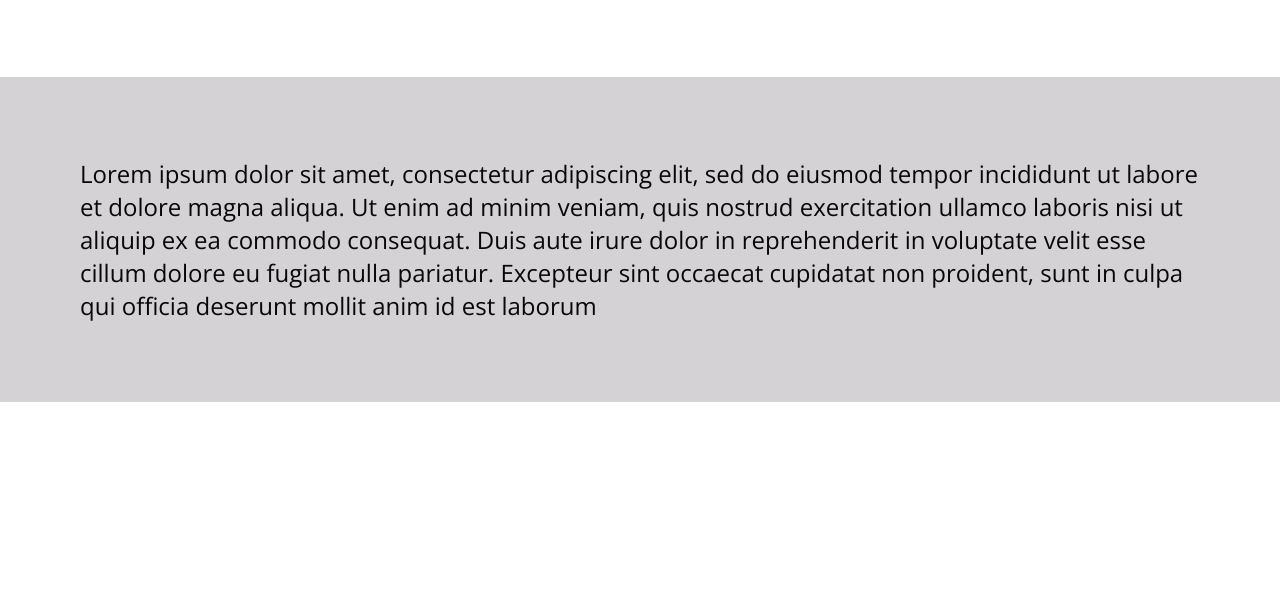
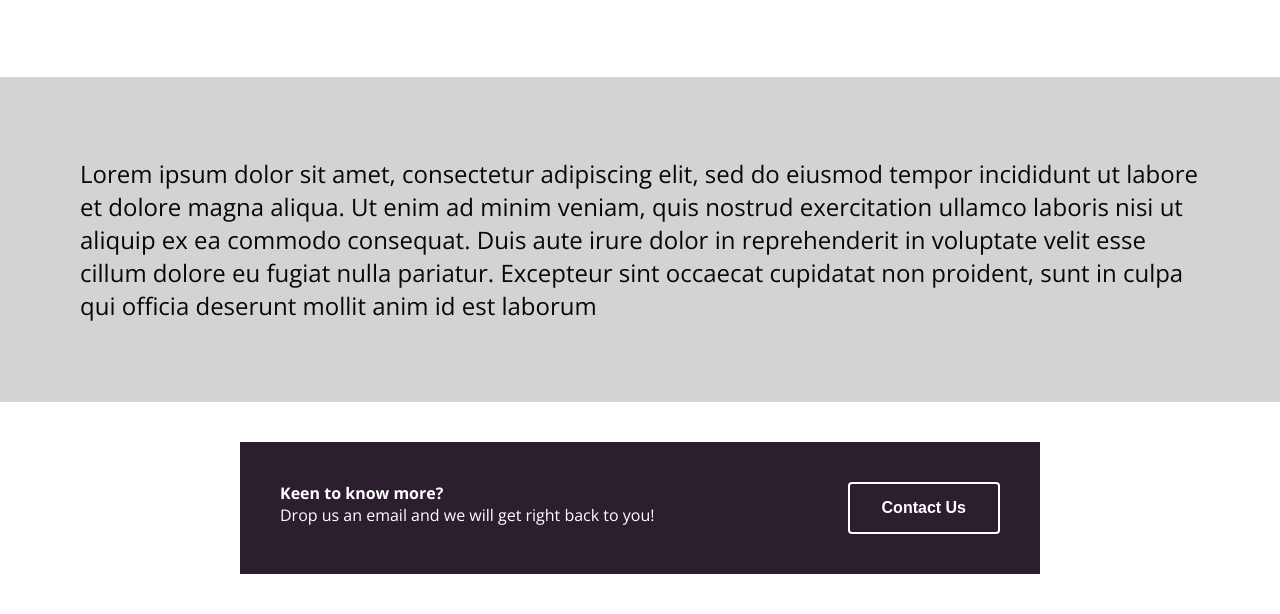
Before and after one commit to maryanne-n/music-lessons, a plain HTML site: page index.html in a window 1280 px wide. Shown: the part 1160-1774 px from the top of the page. Before the commit the page ends 1562 px from the top, so only its background shows below. Drawn offline with nearby package versions, Linux system fonts and the light colour scheme.

Commit message:
Add call to action section. Begin creating responsiveness

```diff
--- a/index.html
+++ b/index.html
@@ -57,6 +57,17 @@
     <div class="quote-container">
         <p>Lorem ipsum dolor sit amet, consectetur adipiscing elit, sed do eiusmod tempor incididunt ut labore et dolore magna aliqua. Ut enim ad minim veniam, quis nostrud exercitation ullamco laboris nisi ut aliquip ex ea commodo consequat. Duis aute irure dolor in reprehenderit in voluptate velit esse cillum dolore eu fugiat nulla pariatur. Excepteur sint occaecat cupidatat non proident, sunt in culpa qui officia deserunt mollit anim id est laborum</p>
     </div>
+    <div class="cta-section">
+        <div class="cta-container">
+            <div class="cta-text">
+                <h3>Keen to know more?</h3>
+                <p>Drop us an email and we will get right back to you!</p>
+            </div>
+            <!-- <div class="cta-button"> -->
+            <button class="btn">Contact Us</button>
+            <!-- </div> -->
+        </div>
+    </div>
     <div cliass="footer">
 
     </div>
--- a/style.css
+++ b/style.css
@@ -4,7 +4,8 @@
   --off-white: #F5F4F4;
   --light-gray: #8A93A5;
   --main-rose: #CE525C;
-  --light-rose: #BD7D7E;
+  --wine: #542938;
+  --light-wine: #8e6070;
   --midnight-purple: #2B1F2D;
   }
 
@@ -23,6 +24,15 @@ body, h1, h2, h3, h4, h5, h6, p, ol, ul {
   font-weight: normal;
 }
 
+h3 {
+  font-weight: 700;
+  font-size: 16px;
+}
+
+button, p {
+  font-size: 16px;
+}
+
 ol, ul {
   list-style: none;
 }
@@ -36,7 +46,17 @@ body {
   font-family: 'Open Sans';
   margin: 0 auto;
   height: 100vh;
-  width: 100vw;
+  /* width: 100vw; */
+}
+
+@media screen and (max-width: 700px) {
+  h3 {
+    font-size: 24px;
+  }
+
+  button, p {
+    font-size: 18px;
+  }
 }
 
 /* Nav styles
@@ -185,3 +205,76 @@ nav {
   font-size: 24px;
   font-weight: 300;
 }
+
+.cta-section {
+  margin: 0 auto;
+  padding: 40px 0;
+  display: flex;
+  justify-content: center;
+  align-content: center;
+}
+
+.cta-container {
+  background: var(--midnight-purple);
+  display: flex;
+  min-width: 800px;
+  padding: 40px 40px;
+  justify-content: space-between;
+}
+
+.cta-text {
+  display: flex;
+  flex-direction: column;
+  color: white;
+}
+
+.cta-text h3 {
+  display: flex;
+}
+
+.btn {
+  background-color: transparent;
+  border-radius: 4px;
+  border: solid white 2px;
+  color: white;
+  padding: 15px 32px;
+  text-align: center;
+  text-decoration: none;
+  font-weight: 700;
+  cursor: pointer;
+}
+.btn:hover {
+  background-color: white;
+  color: var(--midnight-purple);
+}
+
+@media screen and (max-width: 900px) {
+  .cta-container {
+    min-width: 640px;
+  }
+}
+
+@media screen and (max-width: 700px) {
+  .cta-container {
+    flex-direction: column;
+    align-items: center;
+    min-width: 300px;
+  }
+
+  .cta-text p {
+    margin-bottom: 4px;
+  }
+
+  .cta-text h3 {
+    margin-bottom: 4px;
+  }
+
+  .cta-text {
+    align-items: center;
+    margin: 0 0 40px;
+  }
+
+  .btn {
+    width: 240px;
+  }
+}
```
